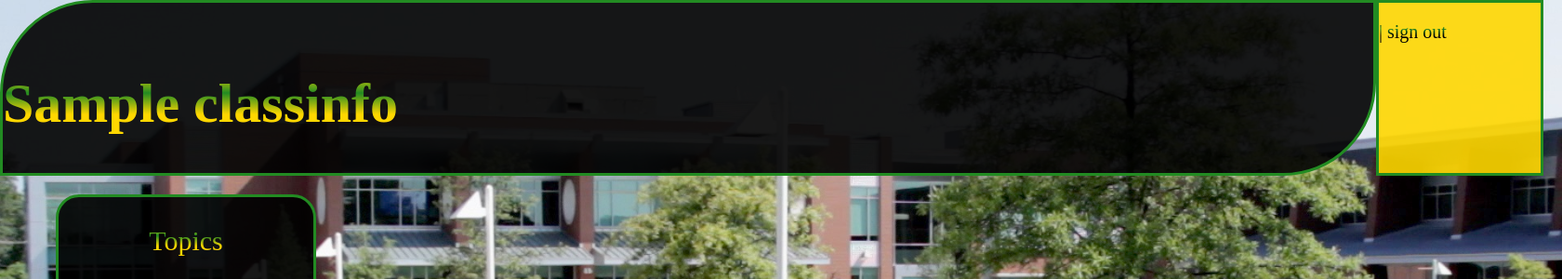
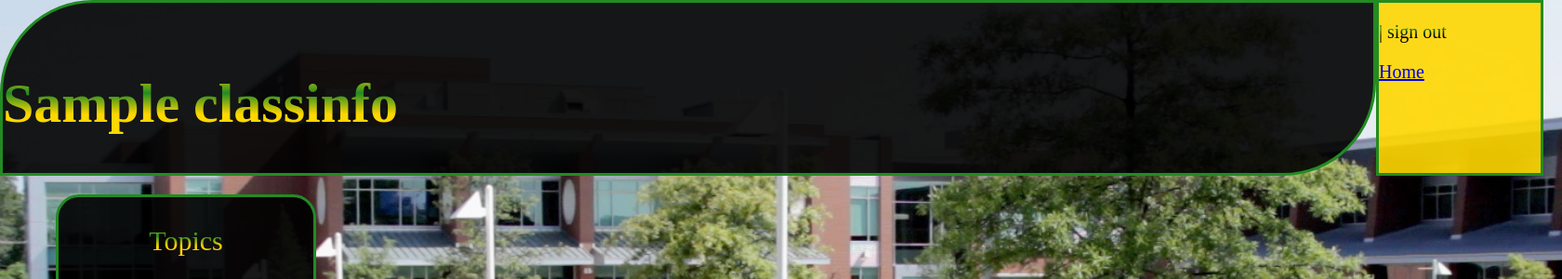
Before and after one commit to yparekh21/team17_3155, a Flask app: template flaskapp/Templates/ClassPage.html in a window 1680 px wide. Shown: the top 300 px of the page at 93% size. Run offline with Flask 2, Linux system fonts and the light colour scheme; the template is opened without the code that fills it: most values are stand-ins (such as "Sample title", 1, 10 or a date in 2020).

Commit message:
updated titles in classpage to work

```diff
--- a/flaskapp/Templates/ClassPage.html
+++ b/flaskapp/Templates/ClassPage.html
@@ -10,12 +10,14 @@
     </head>
     <body>
 
+
+
         <div class = "wrapper">
           <div class = "title">
           <br/><h1 class = "gradient-text">{{classinfo.name}}</h1>
 
           </div>
-          <div class = "topnavbar"><p class = "gradient-nav">{{user.username}} | sign out</p></div>
+          <div class = "topnavbar"><p class = "gradient-nav">{{user.username}} | sign out</p><p><a href = '/Home/{{user.username}}'>Home</a></p></div>
 
 
 
--- a/flaskapp/Templates/classes.html
+++ b/flaskapp/Templates/classes.html
@@ -11,6 +11,7 @@
     <body>
 
       <div>
+        <nav class = 'gradient-nav'><a href = '/Home/{{user.username}}'>Home</a></nav>
         <form action = "/Classes/{{user.username}}" METHOD = "POST">
 
           <p><label>Add a Class </label></p><p>
--- a/flaskapp/routes.py
+++ b/flaskapp/routes.py
@@ -41,7 +41,7 @@ def classes(username):
 def classpage(username,id):
 
     user_a = User.query.filter_by(username = username).first()
-    classes = user_a.classes;
+    classes = Classes.query.filter_by(id = id).first()
     return render_template('ClassPage.html', user = user_a, classinfo = classes)
 
 @app.route('/SignUp', methods = ['POST','GET'])
```
Also changed, not shown: flaskapp/ProjectDB.db.
